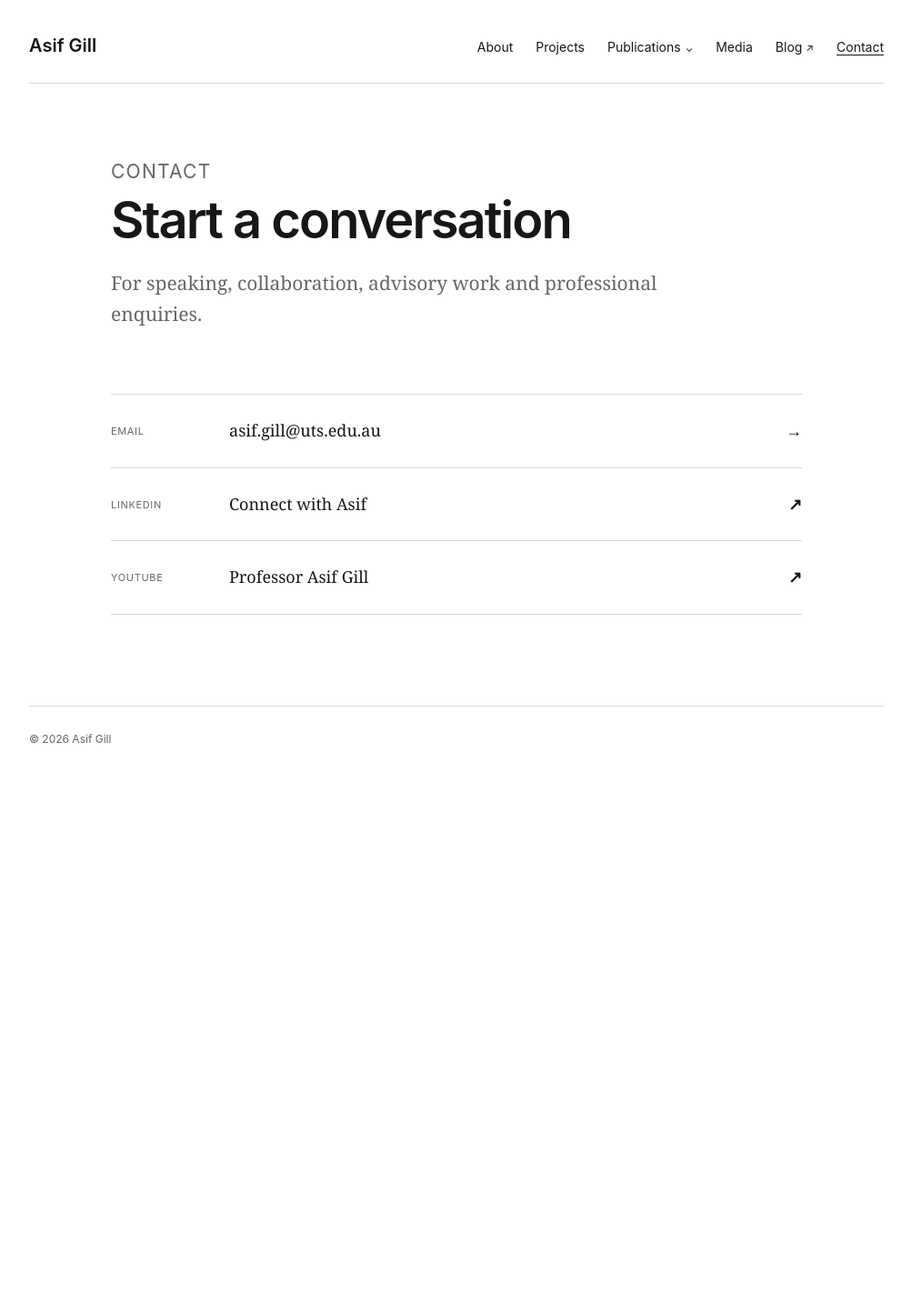
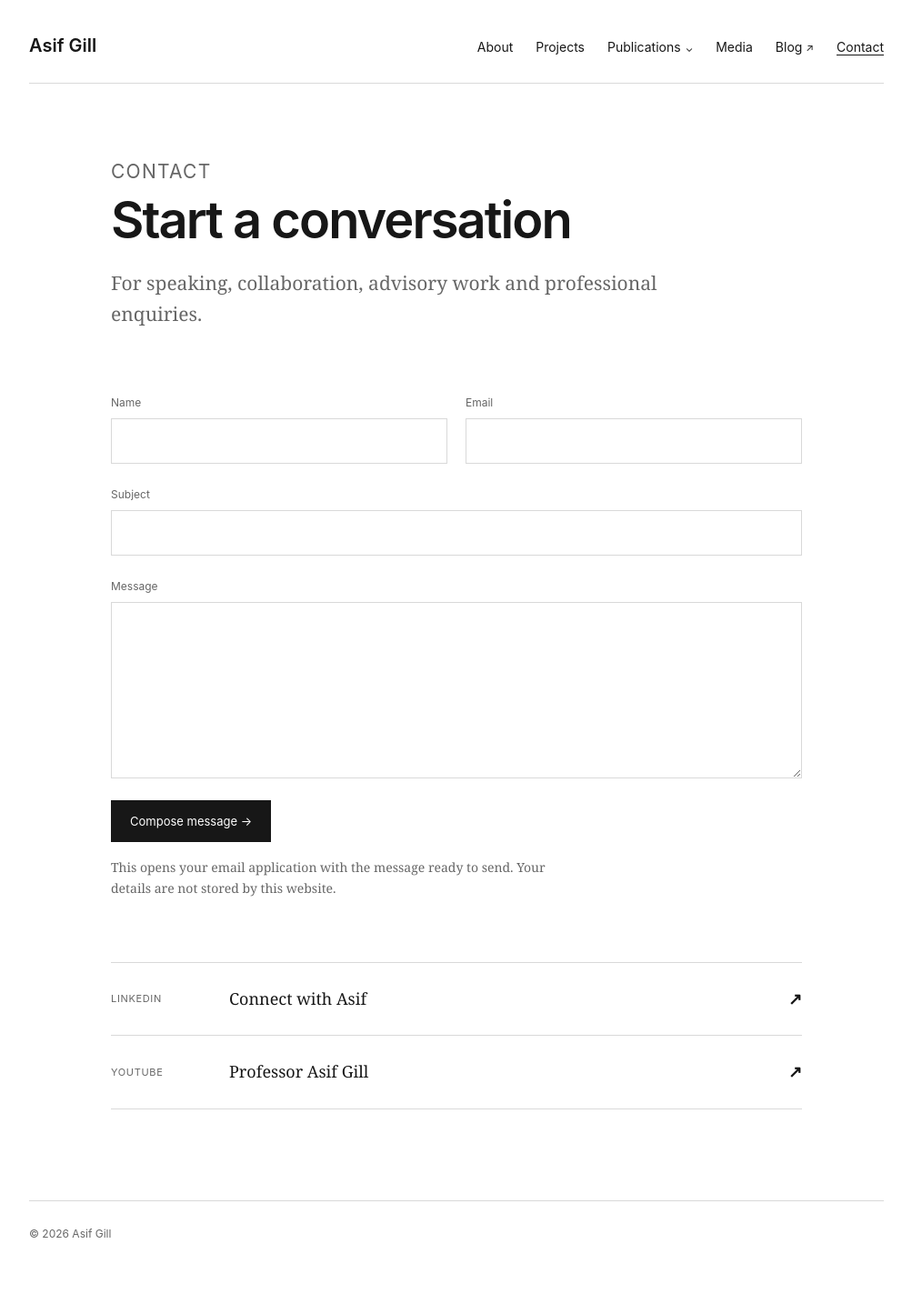
Before and after one commit to gracebilliris/asif-gill-profile, a Jekyll site: the page built from contact.html, in a window 1280 px wide. Shown: the whole page at 91% size, without its empty margins (138-1141 px from the left). Built offline with Jekyll 4.4.1, drawn with Linux system fonts in a browser that asks for light colours; before the commit the page ends 900 px from its top, so only the background shows below that.

Commit message:
Replace visible email with contact form

```diff
--- /dev/null
+++ b/assets/contact.js
@@ -0,0 +1,24 @@
+(() => {
+  const form = document.querySelector("#contact-form");
+  if (!form) return;
+
+  form.addEventListener("submit", (event) => {
+    event.preventDefault();
+    if (!form.reportValidity()) return;
+
+    const data = new FormData(form);
+    const name = data.get("name").trim();
+    const email = data.get("email").trim();
+    const subject = data.get("subject").trim();
+    const message = data.get("message").trim();
+    const recipient = ["asif.gill", "uts.edu.au"].join("@");
+    const body = [
+      message,
+      "",
+      `From: ${name}`,
+      `Reply email: ${email}`
+    ].join("\n");
+
+    window.location.href = `mailto:${recipient}?subject=${encodeURIComponent(subject)}&body=${encodeURIComponent(body)}`;
+  });
+})();
--- a/assets/simple.css
+++ b/assets/simple.css
@@ -889,6 +889,10 @@ p {
   border-top: 1px solid var(--line);
 }
 
+.contact-socials {
+  margin-top: 70px;
+}
+
 .contact-links a {
   display: grid;
   padding: 25px 0;
@@ -906,6 +910,74 @@ p {
 
 .contact-links strong {
   font-weight: 400;
+}
+
+.contact-form {
+  display: grid;
+  gap: 24px;
+}
+
+.contact-form-row {
+  display: grid;
+  grid-template-columns: 1fr 1fr;
+  gap: 20px;
+}
+
+.contact-form label {
+  display: grid;
+  gap: 7px;
+}
+
+.contact-form label > span {
+  color: var(--muted);
+  font-family: var(--sans);
+  font-size: 12px;
+}
+
+.contact-form input,
+.contact-form textarea {
+  width: 100%;
+  padding: 12px 14px;
+  border: 1px solid var(--line);
+  border-radius: 0;
+  color: var(--text);
+  background: #fff;
+  font: 16px/1.5 var(--sans);
+}
+
+.contact-form textarea {
+  resize: vertical;
+}
+
+.contact-form input:focus,
+.contact-form textarea:focus {
+  border-color: var(--text);
+  outline: 2px solid rgba(23, 77, 140, 0.18);
+  outline-offset: 2px;
+}
+
+.form-submit {
+  justify-self: start;
+  min-height: 46px;
+  padding: 0 20px;
+  border: 1px solid var(--text);
+  color: #fff;
+  background: var(--text);
+  cursor: pointer;
+  font: 13px var(--sans);
+}
+
+.form-submit:hover,
+.form-submit:focus-visible {
+  color: var(--text);
+  background: #fff;
+}
+
+.form-note {
+  max-width: 520px;
+  margin: -8px 0 0;
+  color: var(--muted);
+  font-size: 14px;
 }
 
 .writing-list article {
@@ -1098,6 +1170,10 @@ p {
     gap: 12px;
   }
 
+  .contact-form-row {
+    grid-template-columns: 1fr;
+  }
+
   .book-detail-cover {
     position: static;
     width: min(100%, 360px);
--- a/contact.html
+++ b/contact.html
@@ -11,6 +11,7 @@ nav: contact
     <title>Contact · Asif Gill</title>
     <link rel="icon" href="{{ '/assets/favicon.svg' | relative_url }}" type="image/svg+xml">
     <link rel="stylesheet" href="{{ '/assets/simple.css' | relative_url }}">
+    <script src="{{ '/assets/contact.js' | relative_url }}" defer></script>
   </head>
   <body>
     <a class="skip-link" href="#main">Skip to content</a>
@@ -23,12 +24,35 @@ nav: contact
         <p>For speaking, collaboration, advisory work and professional enquiries.</p>
       </header>
 
-      <div class="contact-links">
-        <a href="mailto:asif.gill@uts.edu.au">
-          <span>Email</span>
-          <strong>asif.gill@uts.edu.au</strong>
-          <b aria-hidden="true">→</b>
-        </a>
+      <form class="contact-form" id="contact-form">
+        <div class="contact-form-row">
+          <label>
+            <span>Name</span>
+            <input name="name" type="text" autocomplete="name" required>
+          </label>
+          <label>
+            <span>Email</span>
+            <input name="email" type="email" autocomplete="email" required>
+          </label>
+        </div>
+        <label>
+          <span>Subject</span>
+          <input name="subject" type="text" required>
+        </label>
+        <label>
+          <span>Message</span>
+          <textarea name="message" rows="7" required></textarea>
+        </label>
+        <button class="form-submit" type="submit">
+          Compose message <span aria-hidden="true">→</span>
+        </button>
+        <p class="form-note">
+          This opens your email application with the message ready to send.
+          Your details are not stored by this website.
+        </p>
+      </form>
+
+      <div class="contact-links contact-socials">
         <a href="https://www.linkedin.com/in/asifgill" target="_blank" rel="noopener">
           <span>LinkedIn</span>
           <strong>Connect with Asif</strong>
```
